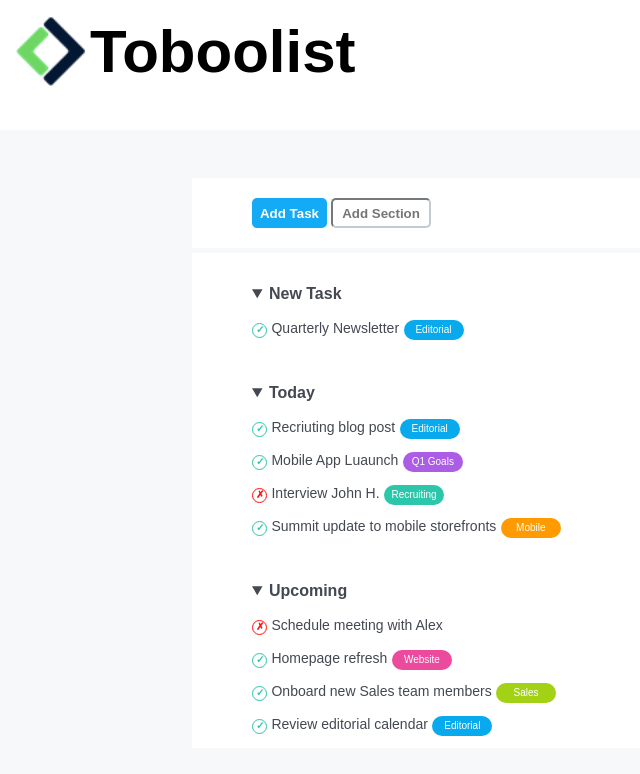
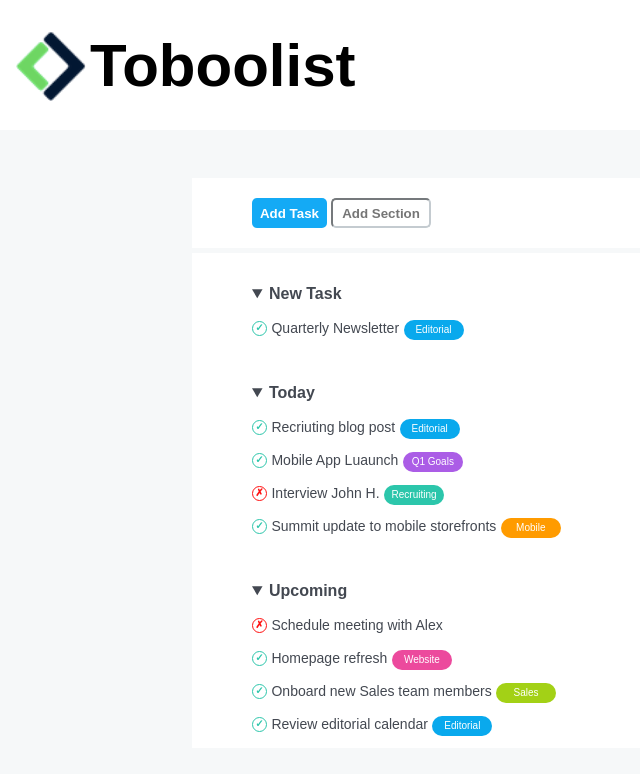
Before and after one commit to scarlett-troncoso/html-css-toboolist, a plain HTML site: page index.html in a window 1280 px wide. Shown: the whole page, without its empty margins (0-640 px from the left). Drawn offline with Linux system fonts and the light colour scheme.

Commit message:
add vertical align

```diff
--- a/style.css
+++ b/style.css
@@ -34,10 +34,9 @@ body{
 
 .logo_container{
     background-color: white;
-    padding-top: 1rem;
-    padding-bottom: 1rem;
+    line-height: 130px;
     padding-left: 1rem;
-    width:auto;
+    width: auto;
     height: 130px;
 }
 
@@ -115,8 +114,8 @@ main{
     color: var(--check-color);
     border-style: solid;
     border-radius: 50%;
-    padding-bottom: 2px;
-    padding-left: 3px;
+    text-align: center;
+    vertical-align: middle;
     border-width: 1px;
     font-size: x-small;
     font-weight: bold;
```
